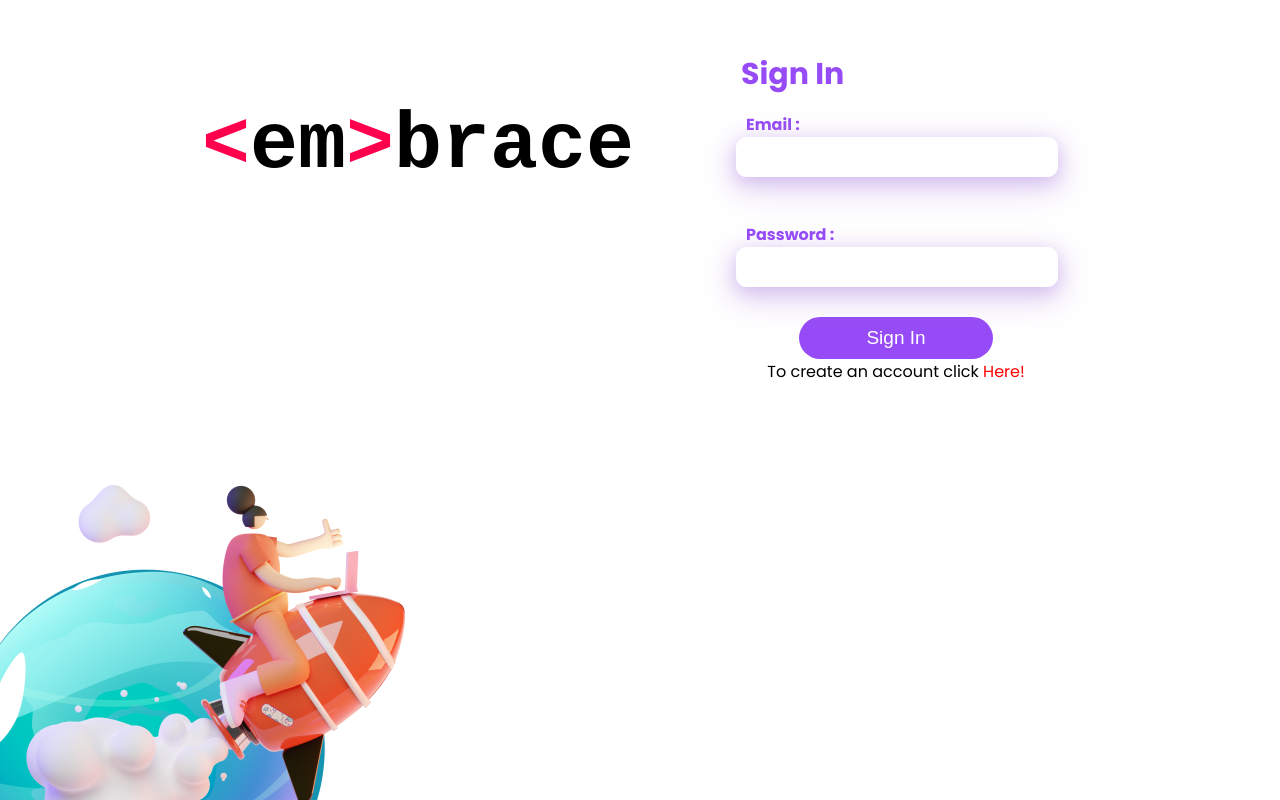
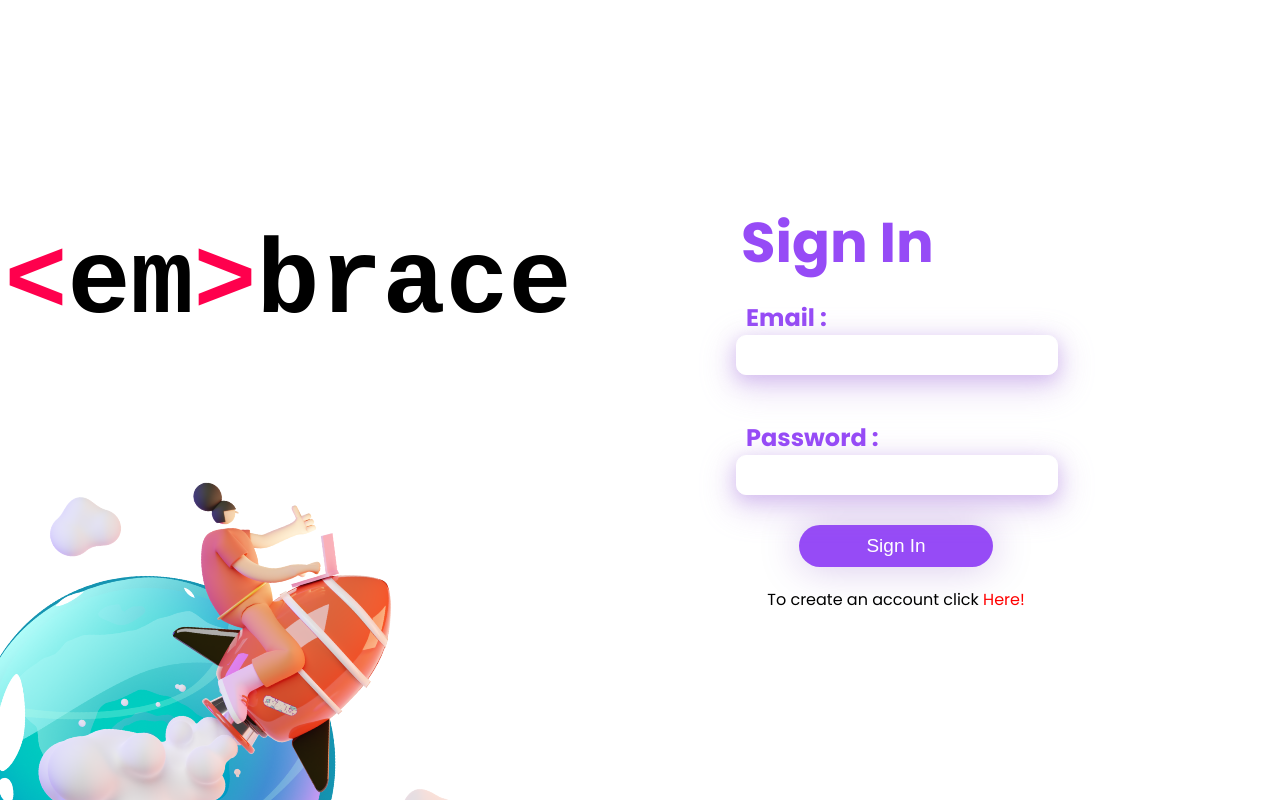
Before and after one commit to Shashank1902/Student-Grievance-System-Design, a React (Create React App) app: page / in a window 1280 px wide. Shown: the top 800 px of the page. Built offline with nearby package versions, Linux system fonts and the light colour scheme.

Commit message:
Commit for admin and reg page

```diff
--- a/src/Pages/LoginPage/login.css
+++ b/src/Pages/LoginPage/login.css
@@ -1,10 +1,12 @@
 .login-container {
   position: absolute;
-  top: 50%;
+  /* top: 50%; */
+  top: 400px;
   left: 70%;
   transform: translate(-50%, -50%);
   font-family: "Poppins";
-  height: 100vh;
+
+
 }
 
 .login-box {
@@ -28,7 +30,7 @@
   color: #964BF6;
   font-weight: bolder;
   text-align: left;
-  font-size: 30px;
+  font-size: 56px;
 
 }
 
@@ -67,6 +69,7 @@
   background: #964BF6;
   padding: 10px 20px;
   cursor: pointer;
+  box-shadow: 0px 0px 40px rgba(86, 19, 170, 0.25);
   border-radius: 25px;
   /* font-weight: bolder; */
 
@@ -77,6 +80,7 @@
 .signup-btn-box {
   display: flex;
   justify-content: center;
+  padding-top: 20px;
 
 }
 
@@ -94,10 +98,15 @@
 
 }
 .bigdiv {
+
   display: flex;
   flex-direction: column;
   align-self: center;
-  overflow: hidden;
+  /* overflow-y: hidden; */
+  /* height: 100vh; */
+
+
+
 }
 .leftside {
   display: flex;
@@ -106,10 +115,12 @@
 .title-login{
   font-family: "Roboto Mono", monospace;
   font-weight: bolder;
-  font-size: 80px;
+  font-size: 105px;
   /* margin-top: 100px; */
   /* position: relative; */
-  margin-top: 100px;
+  /* margin-top: 100px; */
+  margin-top: 225px;
+  margin-right: 260px;
 
   /* position: absolute; */
 }
@@ -131,13 +142,26 @@
 .loginimg {
   /* height: 100vh; */
   /* position: absolute; */
+
+  position: fixed;
   bottom: -40%;
   left: -90px;
   height: 500px;
   width: 500px;
 
+  transform: matrix(0.99, -0.12, 0.17, 0.99, 0, 0);
+
   /* transform: rotate(-10.35deg); */
 }
+
+
+.loginimgbox{
+  /* height: 100vh; */
+  overflow-y: hidden;
+
+}
+
+
 .regs-label-box{
   margin: 15px 0px 0px 0px;
 
@@ -148,6 +172,7 @@
   color: #964BF6;
   margin: 10px 0px;
   font-weight: bold;
+  font-size: 24px;
 
 
 }
--- a/src/Pages/RegistrationPage/registrationPage.css
+++ b/src/Pages/RegistrationPage/registrationPage.css
@@ -5,7 +5,8 @@
 }
 .regs-box{
     position: absolute;
-    top: 40%;
+    /* top: 40%; */
+    top: 330px;
     left: 70%;
     transform: translate(-50%, -50%);
     /* box-shadow: 0px 5px 17px rgba(86, 19, 170, 0.2),
@@ -20,9 +21,8 @@
 
     text-align:center;
     font-weight: bolder;
-    font-size: 30px;
+    font-size: 56px;
     color:#964BF6 ;
-    font-size: 25px;
     /* border-bottom: .5px solid #a644e3; */
     /* margin: 10px 0px; */
 
@@ -30,6 +30,7 @@
 }
 
 .regs-label-box{
+    font-size: 24px;
     margin: 15px 0px 0px 0px;
 
 }
@@ -89,6 +90,7 @@
 .regs-btn-box{
     display: flex;
    justify-content: center;
+   padding-top: 20px;
 }
 
 .regs-btn{
@@ -149,8 +151,9 @@
   .regs-title {
     font-family: 'Roboto Mono', monospace;
     font-weight: bolder;
-    font-size: 80px;
-   margin-top: 100px;
+    font-size: 105px;
+   margin-top: 225px;
+   margin-right: 260px;
 
 
     /* position: absolute; */
```
Also changed, not shown: src/Pages/RegistrationPage/RegistrationPage.jsx (line endings or trailing spaces).
